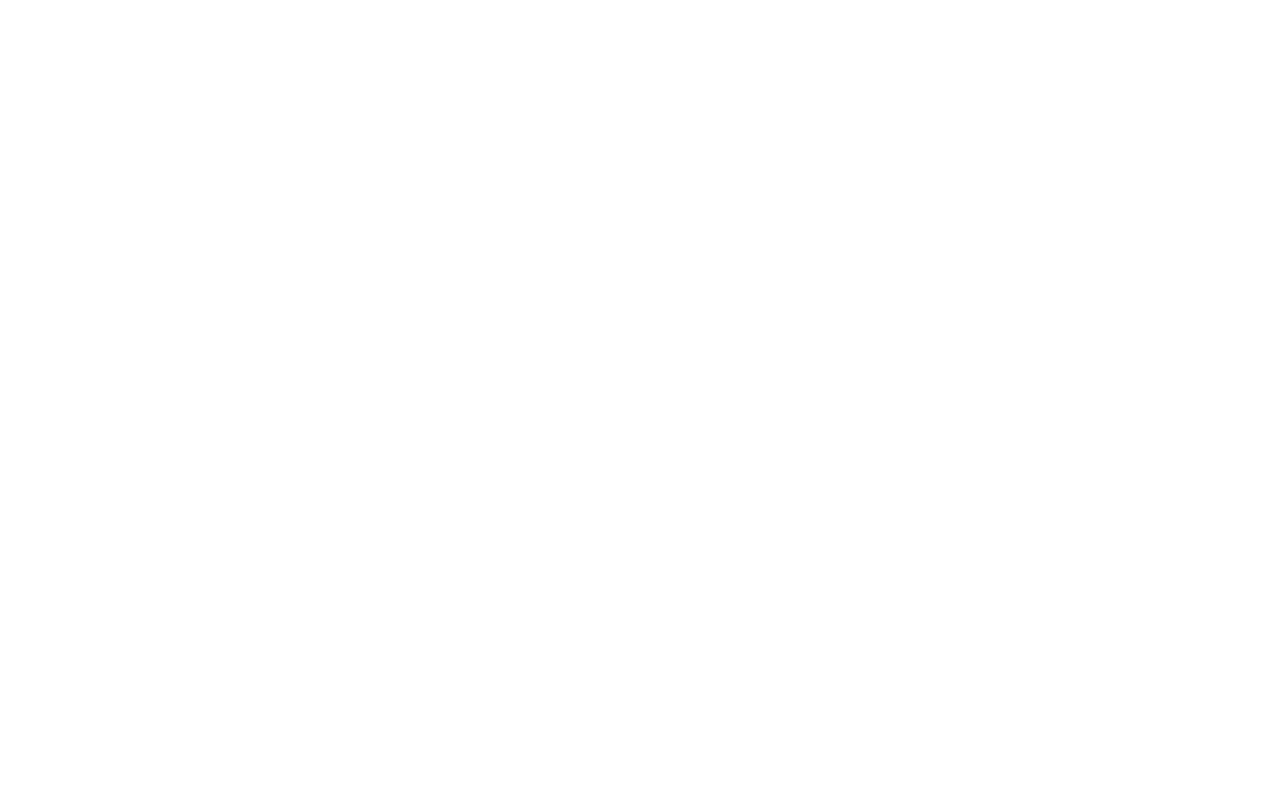
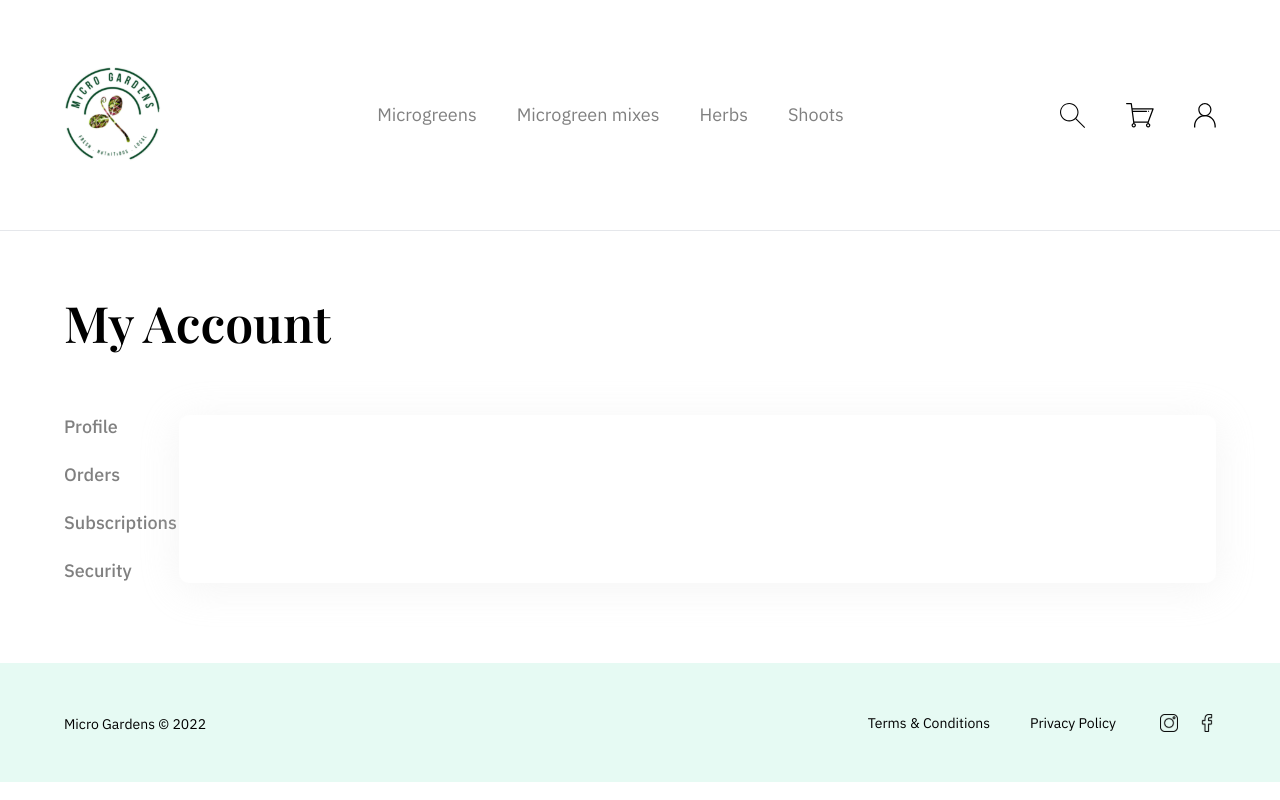
Before and after one commit to josephjerryrhule/sedgardens, a React (Vite) app: page /myaccount in a window 1280 px wide. Before the commit this address had no page. Built offline with nearby package versions, Linux system fonts and the light colour scheme; no server answers.

Commit message:
included active inactive styles

```diff
--- a/src/App.jsx
+++ b/src/App.jsx
@@ -14,7 +14,7 @@
         <Route path="resetpassword" element={<ResetPassword />} exact></Route>
         <Route path="registerretail" element={<RegisterRetail />} exact></Route>
         <Route path="shop" element={<Shop />} exact></Route>
-        <Route path="dashboard" element={<MyAccount />} exact></Route>
+        <Route path="myaccount/*" element={<MyAccount />} exact></Route>
       </Routes>
     </div>
   );
--- a/src/pages/account/MyAccount.jsx
+++ b/src/pages/account/MyAccount.jsx
@@ -1,5 +1,11 @@
 import React from "react";
+import { Route, Routes } from "react-router";
 import { Footer, Navbar } from "../components";
+import Nav from "./Nav";
+import Orders from "./Orders";
+import Profile from "./Profile";
+import Subscriptions from "./Subscriptions";
+import Security from "./Security";
 
 const MyAccount = () => {
   return (
@@ -11,6 +17,14 @@
         <h1 className="font-playfair font-semibold text-black text-[50px] leading-6">
           My Account
         </h1>
+        <Routes>
+          <Route path="/" element={<Nav />}>
+            <Route path="profile" exact element={<Profile />} />
+            <Route path="orders" exact element={<Orders />} />
+            <Route path="subscriptions" exact element={<Subscriptions />} />
+            <Route path="security" exact element={<Security />} />
+          </Route>
+        </Routes>
       </div>
       <div>
         <Footer />
--- /dev/null
+++ b/src/pages/account/Nav.jsx
@@ -0,0 +1,44 @@
+import React, { useState } from "react";
+import { NavLink, Outlet } from "react-router-dom";
+
+const Nav = () => {
+  let active = {
+    textDecoration: "underline",
+    color: "#21a179",
+  };
+  return (
+    <div className="flex justify-between pt-20">
+      <ul className="list-none font-ibm font-medium text-[18px] leading-6 flex flex-col gap-6 text-[#808080]">
+        <NavLink
+          to="/myaccount/profile"
+          style={({ isActive }) => (isActive ? active : null)}
+        >
+          <li>Profile</li>
+        </NavLink>
+        <NavLink
+          to="/myaccount/orders"
+          style={({ isActive }) => (isActive ? active : null)}
+        >
+          <li>Orders</li>
+        </NavLink>
+        <NavLink
+          to="/myaccount/subscriptions"
+          style={({ isActive }) => (isActive ? active : null)}
+        >
+          <li>Subscriptions</li>
+        </NavLink>
+        <NavLink
+          to="/myaccount/security"
+          style={({ isActive }) => (isActive ? active : null)}
+        >
+          <li>Security</li>
+        </NavLink>
+      </ul>
+      <div className="bg-white rounded-[10px] drop-shadow-[0_5px_20px_rgba(220,220,220,0.3)] w-[90%]">
+        <Outlet />
+      </div>
+    </div>
+  );
+};
+
+export default Nav;
--- a/src/pages/account/components/Nav.jsx
+++ /dev/null
@@ -1,7 +0,0 @@
-import React from "react";
-
-const Nav = () => {
-  return <div>Nav</div>;
-};
-
-export default Nav;
--- a/src/pages/account/components/index.js
+++ /dev/null
@@ -1,3 +0,0 @@
-import Nav from "./Nav";
-
-export { Nav };
--- a/src/pages/account/index.js
+++ b/src/pages/account/index.js
@@ -3,5 +3,6 @@
 import Security from "./Security";
 import Subscriptions from "./Subscriptions";
 import MyAccount from "./MyAccount";
+import Nav from "./Nav";
 
-export { Profile, Orders, Security, Subscriptions, MyAccount };
+export { Profile, Orders, Security, Subscriptions, MyAccount, Nav };
--- a/src/pages/components/Navbar.jsx
+++ b/src/pages/components/Navbar.jsx
@@ -62,20 +62,26 @@
             } right-0 bg-white rounded-md`}
           >
             <ul className="list-none flex flex-col p-5">
-              <Link to="/dashboard">
+              <Link to="/myaccount/profile">
                 <li className="text-black font-ibm font-normal text-[16px] leading-5 cursor-pointer pb-3 pt-3">
                   Profile
                 </li>
               </Link>
+              <Link to="/myaccount/orders">
                 <li className="text-black font-ibm font-normal text-[16px] leading-5 cursor-pointer pb-3">
                   Orders
                 </li>
+              </Link>
+              <Link to="/myaccount/subscriptions">
                 <li className="text-black font-ibm font-normal text-[16px] leading-5 cursor-pointer pb-3">
                   Subscription
                 </li>
+              </Link>
+              <Link to="/myaccount/security">
                 <li className="text-black font-ibm font-normal text-[16px] leading-5 cursor-pointer pb-3">
                   Security
                 </li>
+              </Link>
               <li
                 onClick={logout}
                 className="text-black font-ibm font-normal text-[16px] leading-5 cursor-pointer pb-3"
```
Lines whose indentation alone changed are shown as unchanged.
